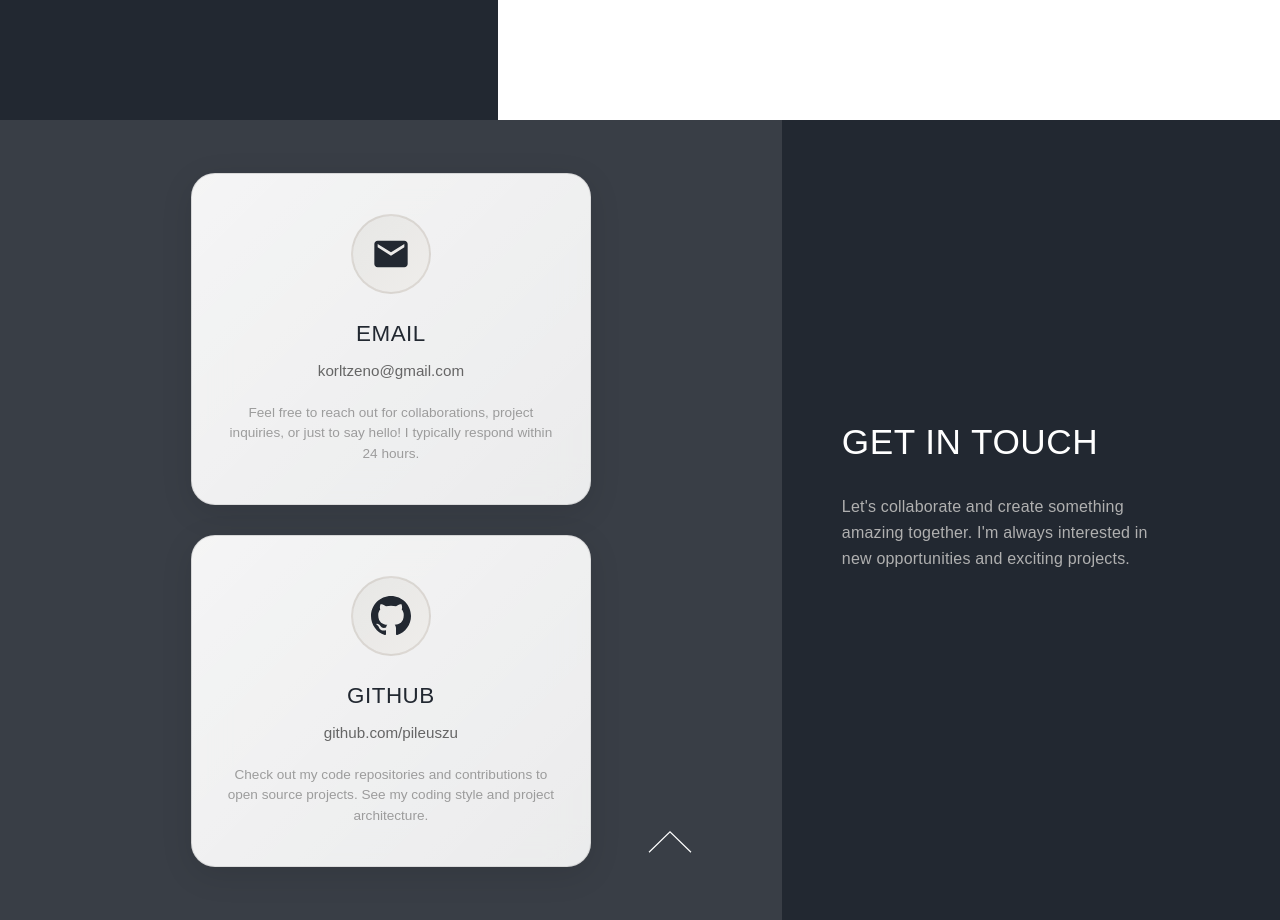
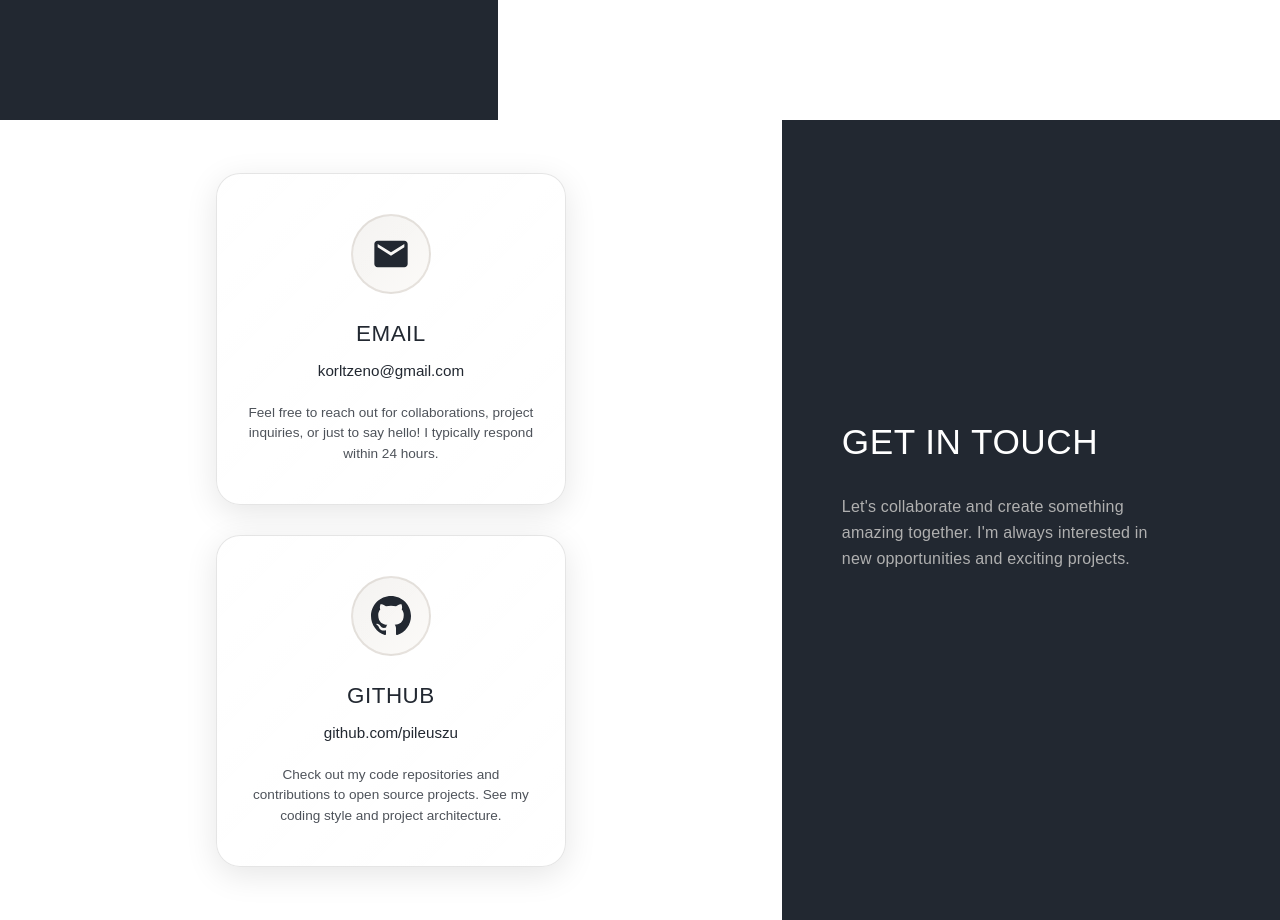
Before and after one commit to pileuszu/portfolio-website, a Next.js app: page / in a window 1280 px wide. Shown: the part 3080-4000 px from the top of the page. Built offline with nearby package versions, Linux system fonts and the light colour scheme; a web font is replaced by a local one.

Commit message:
style: change Contact left section bg to white and update card styles

```diff
--- a/src/app/page.module.scss
+++ b/src/app/page.module.scss
@@ -398,10 +398,18 @@
   color: #DFD0B8 !important;
 }
 
-// Contact 섹션의 왼쪽 패널(Content) 어두운 회색 배경
+// Contact 섹션의 왼쪽 패널(Content) 흰색 배경
 .contactSection .portfolioLeft {
-  background: #393E46 !important; // Dark Grey for content
-  color: #DFD0B8 !important;
+  background: #ffffff !important; // White for content
+  color: #222831 !important; // Dark text
+
+  // Contact 카드 내부 텍스트 색상 강제 지정 (Global Rule)
+  .contactCardTitle,
+  .contactCardDesc,
+  h3,
+  p {
+    color: #222831 !important;
+  }
 }
 
 // Experience 섹션의 오른쪽 패널(Title/Desc) 가장 어두운 남색 배경
@@ -853,6 +861,32 @@
   flex: 1;
   max-width: 80%;
   margin: 0 auto;
+}
+
+.contactCard {
+  background: #F9F9F9; // 아주 연한 회색 (흰색 배경 위 구분)
+  padding: 40px;
+  border-radius: 12px;
+  text-align: center;
+  flex: 1;
+  min-width: 250px;
+  max-width: 350px; // 카드 크기 제한
+  transition: all 0.3s cubic-bezier(0.4, 0, 0.2, 1);
+  cursor: pointer;
+  border: 1px solid #E0E0E0; // 연한 테두리
+  box-shadow: 0 4px 6px rgba(0, 0, 0, 0.05);
+
+  &:hover {
+    transform: translateY(-8px);
+    background: #ffffff;
+    box-shadow: 0 15px 30px rgba(0, 0, 0, 0.1);
+    border-color: #222831; // Hover시 테두리 강조
+
+    .contactCardIcon {
+      background: #222831;
+      color: #ffffff;
+    }
+  }
 }
 
 .gridItem {
```
